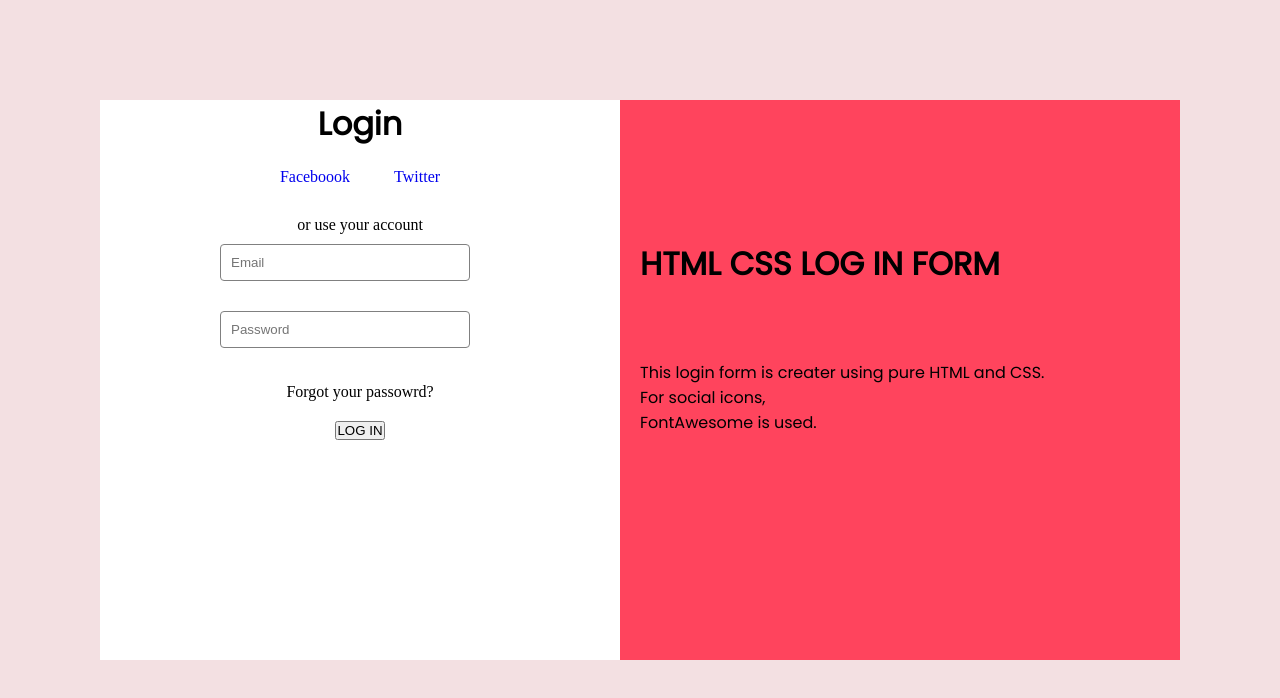
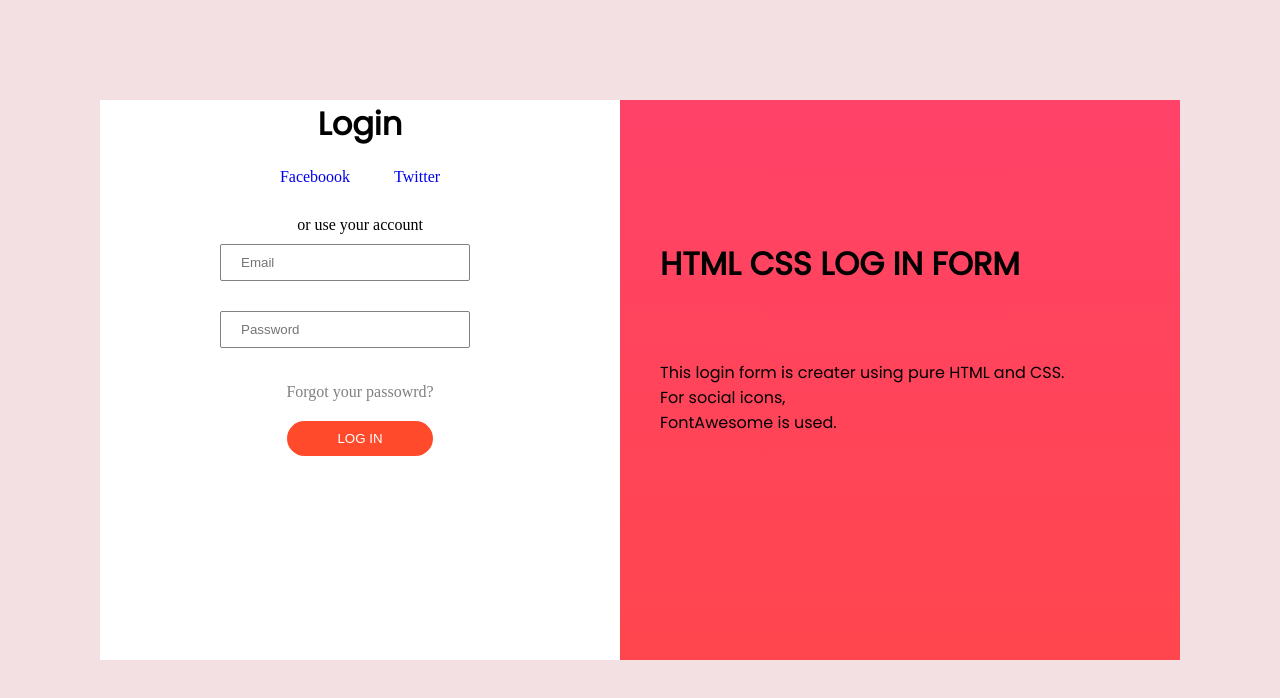
Before and after one commit to adorosis/loginform-yethuag, a plain HTML site: page index.html in a window 1280 px wide. Drawn offline with Linux system fonts and the light colour scheme.

Commit message:
second-commit

```diff
--- a/index.html
+++ b/index.html
@@ -29,7 +29,7 @@ action="">
         Forgot your passowrd?
        </p>
        <div class="login-btn">
-       <input  type="submit" value="LOG IN">
+       <input class="login"  type="submit" value="LOG IN">
     </div>
     </div>
     <!-- rightside starts here  -->
--- a/style.css
+++ b/style.css
@@ -26,7 +26,7 @@ display: flex;
         width: 70vh;
 }
 .second {
-    background-color: #FF445D;
+    background: linear-gradient( #FF4268,#FF464E)
 }
 .links {
     display: flex;
@@ -43,26 +43,28 @@ ul li { display: inline;
 }
 .p1 { text-align: center;
     margin-top: 30px;
+    color: gra2;
 }
 
 #email {
 border: 1px solid gray;
-padding: 10px 10px 10px 10px;
+padding: 10px 10px 10px 20px;
 margin: 10px 20px 20px 120px;
 width: 250px;
-border-radius: 4px;
+border-radius: 2px;
 }
 
 #password {
     border: 1px solid gray;
-    padding: 10px 10px 10px 10px;
+    padding: 10px 10px 10px 20px;
     margin: 10px 20px 20px 120px;
     width: 250px;
-    border-radius: 4px;
+    border-radius: 2px;
 }
 .fyp {
 text-align: center;
 margin-top: 15px;
+color: gray;
 }
 .login-btn {
  display: flex;
@@ -70,7 +72,13 @@ margin-top: 15px;
  align-items: center;
  margin-top: 20px;
 }
-
+.login {
+    padding: 10px 50px;
+    background-color: #FF4A2B;
+    color: white;
+    border: none;
+    border-radius: 50px;
+}
 .r {
     height: 70vh;
     width: 70vh;
@@ -80,6 +88,7 @@ margin-top: 15px;
     position: absolute;
     top: 30%;
    left: 50%;
+   padding-left: 20px;
 }
 .second h1 {
     font-family: 'Poppins', sans-serif;
@@ -88,6 +97,7 @@ margin-top: 15px;
     position: absolute;
     top: 45%;
     left: 50%;
+    padding-left: 20px;
 }
 .second p {
     font-family: 'Poppins', sans-serif;
```
